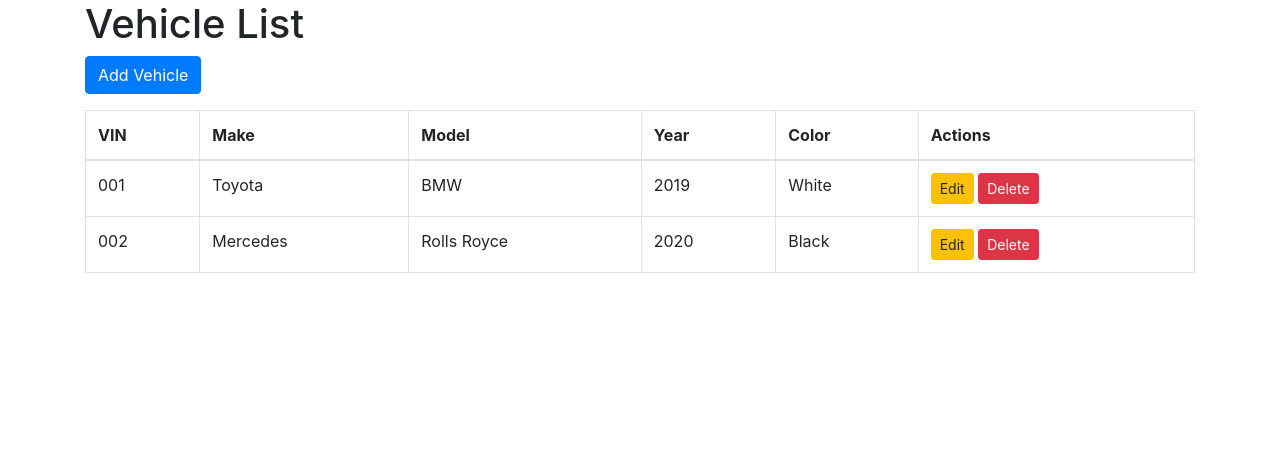
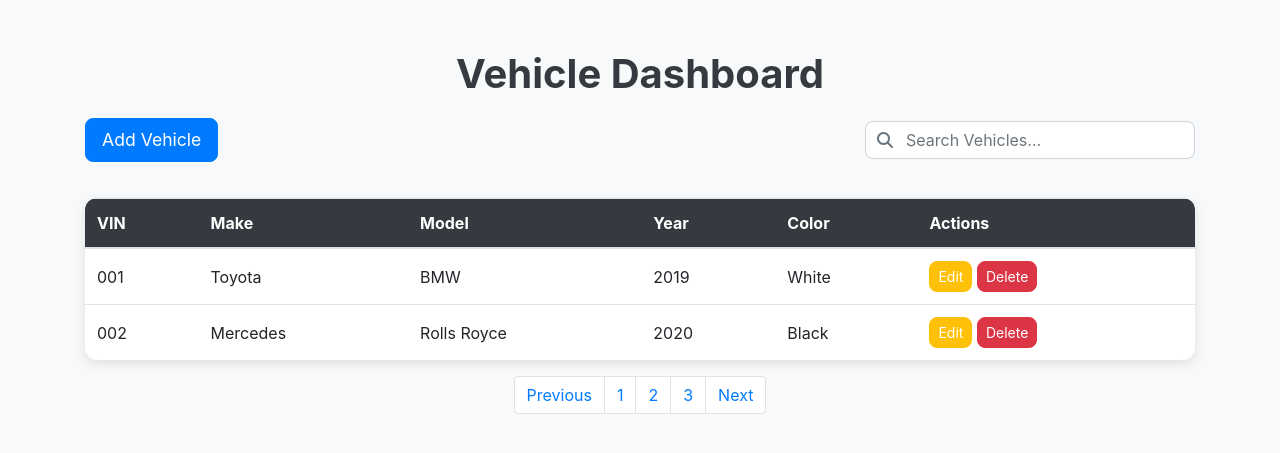
Before and after one commit to daniella307307/Vehicle-tracking-system-django, a Django app: page /transport/vehicles/ in a window 1280 px wide. Shown: the top 453 px of the page. Run offline with Django 5.2, Linux system fonts and the light colour scheme; a user stored in the database is signed in; data comes from the database, SQL or seed files in the repository; both versions use the stored data as it was after the commit; some libraries are stand-ins or nearby versions.

Commit message:
updated the view

```diff
--- a/vehicle-tracking/transport_scheduling/transport/templates/transport/vehicle_list.html
+++ b/vehicle-tracking/transport_scheduling/transport/templates/transport/vehicle_list.html
@@ -3,14 +3,86 @@
 <head>
     <meta charset="UTF-8">
     <meta name="viewport" content="width=device-width, initial-scale=1.0">
-    <title>Vehicle List</title>
+    <title>Vehicle Dashboard</title>
     <link rel="stylesheet" href="https://maxcdn.bootstrapcdn.com/bootstrap/4.5.2/css/bootstrap.min.css">
+    <style>
+        body {
+            background-color: #f8f9fa;
+        }
+        .container {
+            margin-top: 50px;
+        }
+        h1 {
+            font-size: 2.5rem;
+            font-weight: bold;
+            color: #343a40;
+            margin-bottom: 20px;
+        }
+        .btn-primary {
+            font-size: 1.1rem;
+            padding: 8px 16px;
+            border-radius: 8px;
+            margin-bottom: 20px;
+        }
+        .table {
+            background: #fff;
+            border-radius: 12px;
+            overflow: hidden;
+            box-shadow: 0px 4px 12px rgba(0, 0, 0, 0.1);
+        }
+        .table thead {
+            background-color: #343a40;
+            color: #ffffff;
+        }
+        .table tbody tr:hover {
+            background-color: #f1f3f5;
+        }
+        .table tbody tr td {
+            vertical-align: middle;
+            font-size: 1rem;
+        }
+        .btn {
+            border-radius: 8px;
+        }
+        .btn-warning, .btn-danger {
+            color: #fff;
+        }
+        .search-bar {
+            position: relative;
+            margin-bottom: 20px;
+        }
+        .search-bar input {
+            width: 100%;
+            padding: 12px 40px;
+            border-radius: 8px;
+            border: 1px solid #ced4da;
+            font-size: 1rem;
+        }
+        .search-bar .search-icon {
+            position: absolute;
+            top: 50%;
+            left: 12px;
+            transform: translateY(-50%);
+            color: #6c757d;
+        }
+        .pagination {
+            justify-content: center;
+        }
+    </style>
 </head>
 <body>
     <div class="container">
-        <h1>Vehicle List</h1>
-        <a href="{% url 'transport:add_vehicle' %}" class="btn btn-primary">Add Vehicle</a>
-        <table class="table table-bordered mt-3">
+        <h1 class="text-center">Vehicle Dashboard</h1>
+
+        <div class="d-flex justify-content-between align-items-center">
+            <a href="{% url 'transport:add_vehicle' %}" class="btn btn-primary">Add Vehicle</a>
+            <div class="search-bar">
+                <span class="search-icon"><i class="fas fa-search"></i></span>
+                <input type="text" class="form-control" placeholder="Search Vehicles...">
+            </div>
+        </div>
+
+        <table class="table table-hover mt-3">
             <thead>
                 <tr>
                     <th>VIN</th>
@@ -37,6 +109,21 @@
                 {% endfor %}
             </tbody>
         </table>
+
+        <nav aria-label="Page navigation">
+            <ul class="pagination">
+                <li class="page-item"><a class="page-link" href="#">Previous</a></li>
+                <li class="page-item"><a class="page-link" href="#">1</a></li>
+                <li class="page-item"><a class="page-link" href="#">2</a></li>
+                <li class="page-item"><a class="page-link" href="#">3</a></li>
+                <li class="page-item"><a class="page-link" href="#">Next</a></li>
+            </ul>
+        </nav>
     </div>
+
+    <script src="https://kit.fontawesome.com/a076d05399.js"></script>
+    <script src="https://code.jquery.com/jquery-3.5.1.slim.min.js"></script>
+    <script src="https://cdn.jsdelivr.net/npm/@popperjs/core@2.5.4/dist/umd/popper.min.js"></script>
+    <script src="https://maxcdn.bootstrapcdn.com/bootstrap/4.5.2/js/bootstrap.min.js"></script>
 </body>
 </html>
--- a/vehicle-tracking/transport_scheduling/transport/views.py
+++ b/vehicle-tracking/transport_scheduling/transport/views.py
@@ -16,7 +16,7 @@
         form = VehicleForm(request.POST)
         if form.is_valid():
             form.save()
-            return redirect('vehicle_list')
+            return redirect('transport:vehicle_list')
     else:
         form = VehicleForm()
     return render(request, 'transport/add_vehicle.html', {'form': form})
@@ -28,7 +28,7 @@
         form = VehicleForm(request.POST, instance=vehicle)
         if form.is_valid():
             form.save()
-            return redirect('vehicle_list')
+            return redirect('transport:vehicle_list')
     else:
         form = VehicleForm(instance=vehicle)
     return render(request, 'transport/edit_vehicle.html', {'form': form, 'vehicle': vehicle})
@@ -37,7 +37,7 @@
 def delete_vehicle(request, vehicle_id):
     vehicle = get_object_or_404(Vehicle, id=vehicle_id)
     vehicle.delete()
-    return redirect('vehicle_list')
+    return redirect('transport:vehicle_list')
 
 # Driver Views
 @login_required
@@ -51,7 +51,7 @@
         form = DriverForm(request.POST)
         if form.is_valid():
             form.save()
-            return redirect('driver_list')
+            return redirect('transport:driver_list')
     else:
         form = DriverForm()
     return render(request, 'transport/add_driver.html', {'form': form})
@@ -63,7 +63,7 @@
         form = DriverForm(request.POST, instance=driver)
         if form.is_valid():
             form.save()
-            return redirect('driver_list')
+            return redirect('transport:driver_list')
     else:
         form = DriverForm(instance=driver)
     return render(request, 'transport/edit_driver.html', {'form': form, 'driver': driver})
@@ -72,7 +72,7 @@
 def delete_driver(request, driver_id):
     driver = get_object_or_404(Driver, id=driver_id)
     driver.delete()
-    return redirect('driver_list')
+    return redirect('transport:driver_list')
 
 # Route Views
 @login_required
@@ -86,7 +86,7 @@
         form = RouteForm(request.POST)
         if form.is_valid():
             form.save()
-            return redirect('route_list')
+            return redirect('transport:route_list')
     else:
         form = RouteForm()
     return render(request, 'transport/add_route.html', {'form': form})
@@ -98,7 +98,7 @@
         form = RouteForm(request.POST, instance=route)
         if form.is_valid():
             form.save()
-            return redirect('route_list')
+            return redirect('transport:route_list')
     else:
         form = RouteForm(instance=route)
     return render(request, 'transport/edit_route.html', {'form': form, 'route': route})
@@ -107,7 +107,7 @@
 def delete_route(request, route_id):
     route = get_object_or_404(Route, id=route_id)
     route.delete()
-    return redirect('route_list')
+    return redirect('transport:route_list')
 
 # Schedule Views
 
@@ -121,7 +121,7 @@
         form = ScheduleForm(request.POST)
         if form.is_valid():
             form.save()
-            return redirect('schedule_list')
+            return redirect('transport:schedule_list')
     else:
         form = ScheduleForm()
     return render(request, 'transport/add_schedule.html', {'form': form})
@@ -132,7 +132,7 @@
         form = ScheduleForm(request.POST, instance=schedule)
         if form.is_valid():
             form.save()
-            return redirect('schedule_list')
+            return redirect('transport:schedule_list')
     else:
         form = ScheduleForm(instance=schedule)
     return render(request, 'transport/edit_schedule.html', {'form': form, 'schedule': schedule})
@@ -140,7 +140,7 @@
 def delete_schedule(request, schedule_id):
     schedule = get_object_or_404(Schedule, id=schedule_id)
     schedule.delete()
-    return redirect('schedule_list')
+    return redirect('transport:schedule_list')
 
 @login_required
 def dashboard(request):
```
Also changed, not shown: vehicle-tracking/transport_scheduling/db.sqlite3.
